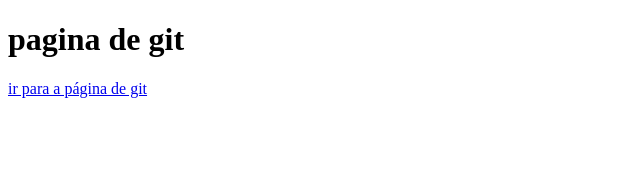
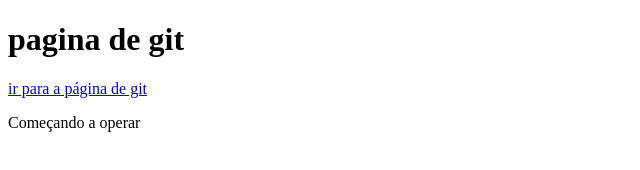
Before and after one commit to antonionetocar/aulagithub, a plain HTML site: page git.html in a window 1280 px wide. Shown: the whole page, without its empty margins (0-640 px from the left). Drawn offline with Linux system fonts and the light colour scheme.

Commit message:
iniciando

```diff
--- a/git.html
+++ b/git.html
@@ -9,5 +9,6 @@
 <body>
 <h1>pagina de git</h1>
 <a href="git.html">ir para a página de git</a>
+<p>Começando a operar</p>
 </body>
 </html>
```
